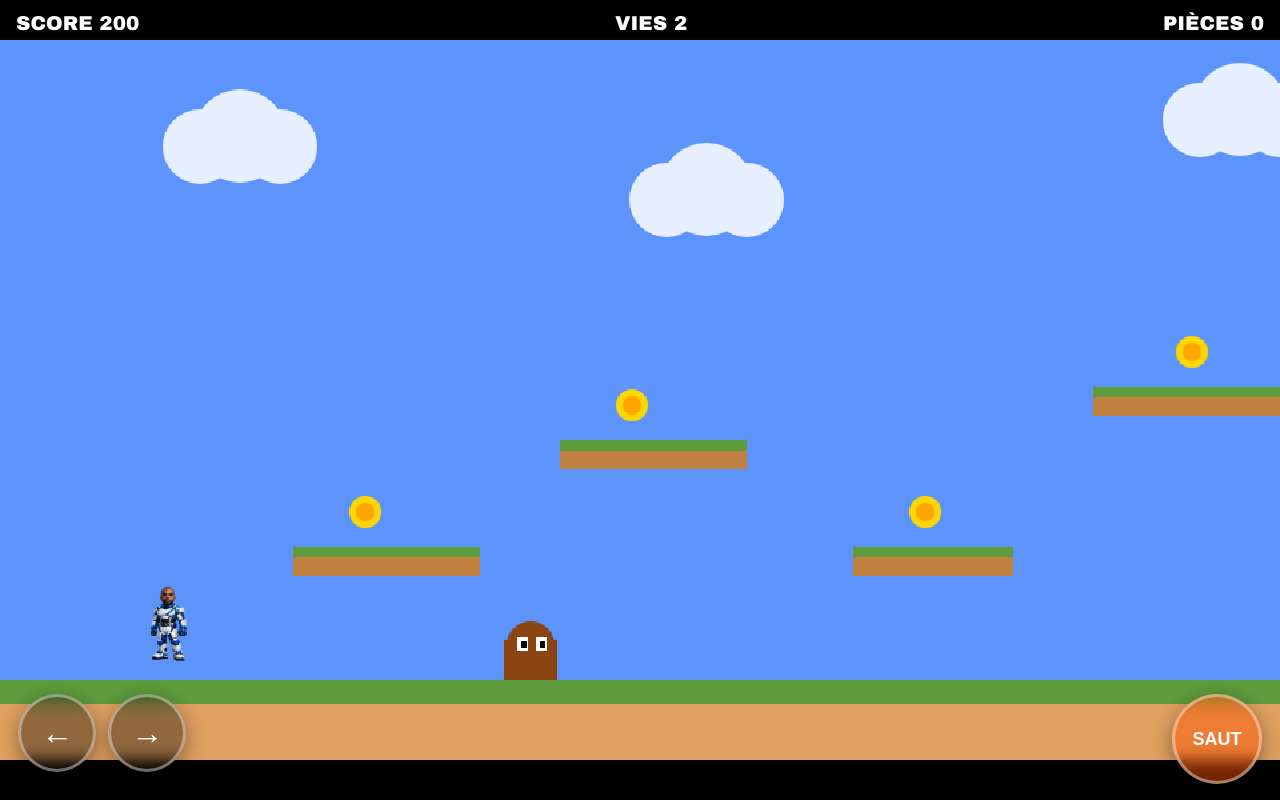
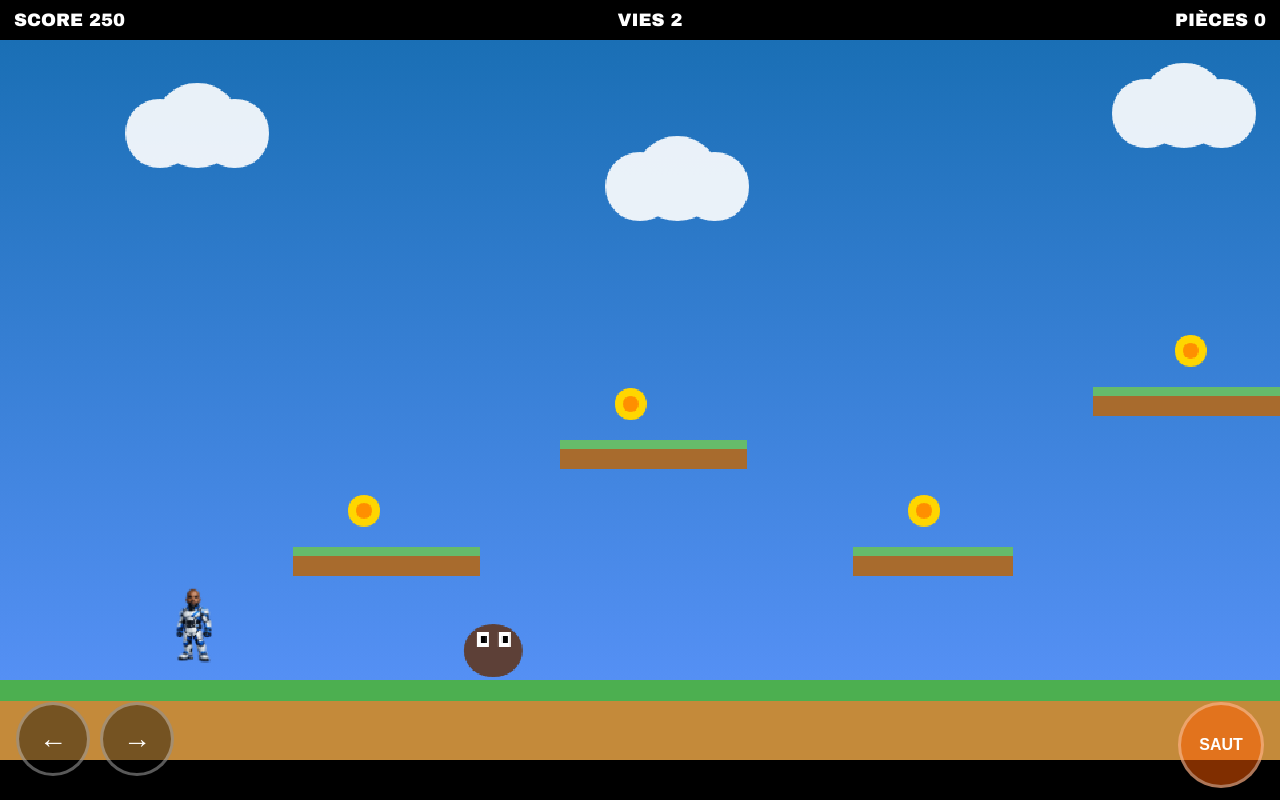
Before and after one commit to Chasmet/moi-mario-pygame, a plain HTML site: page index.html in a window 1280 px wide. Drawn offline with Linux system fonts and the light colour scheme.

Commit message:
SUPER CHK BROS - Version finale complete

```diff
--- a/game.js
+++ b/game.js
@@ -1,6 +1,5 @@
 const canvas = document.getElementById('game');
 const ctx = canvas.getContext('2d');
-
 const leftBtn = document.getElementById('leftBtn');
 const rightBtn = document.getElementById('rightBtn');
 const jumpBtn = document.getElementById('jumpBtn');
@@ -8,43 +7,23 @@ const restartBtn = document.getElementById('restartBtn');
 const overlay = document.getElementById('overlay');
 const overlayTitle = document.getElementById('overlayTitle');
 const overlayMsg = document.getElementById('overlayMsg');
-
 const scoreVal = document.getElementById('scoreVal');
 const livesVal = document.getElementById('livesVal');
 const coinsVal = document.getElementById('coinsVal');
 
-// ===================== CONFIG =====================
-const GRAVITY = 0.75;
-const JUMP_FORCE = -16.5;
-const MOVE_SPEED = 5.2;
-const FRICTION = 0.82;
+const GRAVITY = 0.72;
+const JUMP_FORCE = -16.8;
+const MOVE_SPEED = 5.4;
+const FRICTION = 0.8;
 
-let player = {
-    x: 80,
-    y: 200,
-    w: 52,
-    h: 78,
-    velX: 0,
-    velY: 0,
-    onGround: false,
-    facing: 1
-};
-
-let cameraX = 0;
-let score = 0;
-let coins = 0;
-let lives = 3;
-let gameState = 'play'; // play | dead | win
-let invincible = 0;
+let player = { x: 80, y: 200, w: 50, h: 76, velX: 0, velY: 0, onGround: false, facing: 1 };
+let cameraX = 0, score = 0, coins = 0, lives = 3, gameState = 'play', invincible = 0;
 
 const playerImg = new Image();
 playerImg.src = 'player.png';
 
-// Level data
 const platforms = [
-    // Sol principal
-    { x: 0, y: 480, w: 3200, h: 80 },
-    // Plateformes
+    { x: 0, y: 480, w: 3400, h: 80 },
     { x: 220, y: 380, w: 140, h: 22 },
     { x: 420, y: 300, w: 140, h: 22 },
     { x: 640, y: 380, w: 120, h: 22 },
@@ -56,79 +35,58 @@ const platforms = [
     { x: 2050, y: 200, w: 140, h: 22 },
     { x: 2300, y: 320, w: 200, h: 22 },
     { x: 2600, y: 240, w: 160, h: 22 },
-    { x: 2850, y: 360, w: 180, h: 22 }
+    { x: 2850, y: 360, w: 180, h: 22 },
+    { x: 3100, y: 300, w: 150, h: 22 }
 ];
 
 let enemies = [
-    { x: 380, y: 440, w: 40, h: 40, velX: -1.8, alive: true },
-    { x: 700, y: 440, w: 40, h: 40, velX: 1.6, alive: true },
-    { x: 980, y: 440, w: 40, h: 40, velX: -2.0, alive: true },
-    { x: 1450, y: 440, w: 40, h: 40, velX: 1.9, alive: true },
-    { x: 1900, y: 440, w: 40, h: 40, velX: -1.7, alive: true },
-    { x: 2450, y: 440, w: 40, h: 40, velX: 2.1, alive: true },
-    { x: 2700, y: 440, w: 40, h: 40, velX: -1.5, alive: true }
+    { x: 380, y: 432, w: 44, h: 44, velX: -1.9, alive: true },
+    { x: 720, y: 432, w: 44, h: 44, velX: 1.7, alive: true },
+    { x: 980, y: 432, w: 44, h: 44, velX: -2.1, alive: true },
+    { x: 1420, y: 432, w: 44, h: 44, velX: 1.8, alive: true },
+    { x: 1880, y: 432, w: 44, h: 44, velX: -1.6, alive: true },
+    { x: 2380, y: 432, w: 44, h: 44, velX: 2.0, alive: true },
+    { x: 2750, y: 432, w: 44, h: 44, velX: -1.7, alive: true },
+    { x: 3050, y: 432, w: 44, h: 44, velX: 1.9, alive: true }
 ];
 
 let coinList = [
-    { x: 260, y: 340, collected: false },
-    { x: 460, y: 260, collected: false },
-    { x: 680, y: 340, collected: false },
-    { x: 880, y: 220, collected: false },
-    { x: 1120, y: 300, collected: false },
-    { x: 1360, y: 210, collected: false },
-    { x: 1620, y: 320, collected: false },
-    { x: 1860, y: 240, collected: false },
-    { x: 2100, y: 160, collected: false },
-    { x: 2360, y: 280, collected: false },
-    { x: 2650, y: 200, collected: false },
-    { x: 2900, y: 320, collected: false }
-];
+    {x:260,y:340},{x:460,y:260},{x:680,y:340},{x:880,y:220},
+    {x:1120,y:300},{x:1360,y:210},{x:1620,y:320},{x:1860,y:240},
+    {x:2100,y:160},{x:2360,y:280},{x:2650,y:200},{x:2900,y:320},
+    {x:3150,y:260}
+].map(c => ({...c, collected: false}));
 
-const flag = { x: 3050, y: 320, w: 20, h: 160 };
+const flag = { x: 3280, y: 300, w: 20, h: 180 };
 
-// ===================== INPUT =====================
-let keys = {};
-let touchLeft = false;
-let touchRight = false;
+let keys = {}, touchLeft = false, touchRight = false;
 
 function bindHold(btn, on, off) {
-    const start = (e) => { e.preventDefault(); btn.classList.add('active'); on(); };
-    const end = (e) => { e.preventDefault(); btn.classList.remove('active'); off(); };
-    ['touchstart', 'mousedown'].forEach(ev => btn.addEventListener(ev, start, { passive: false }));
-    ['touchend', 'touchcancel', 'mouseup', 'mouseleave'].forEach(ev => btn.addEventListener(ev, end, { passive: false }));
+    const start = e => { e.preventDefault(); btn.classList.add('active'); on(); };
+    const end = e => { e.preventDefault(); btn.classList.remove('active'); off(); };
+    ['touchstart','mousedown'].forEach(ev => btn.addEventListener(ev, start, {passive:false}));
+    ['touchend','touchcancel','mouseup','mouseleave'].forEach(ev => btn.addEventListener(ev, end, {passive:false}));
 }
-
 bindHold(leftBtn, () => touchLeft = true, () => touchLeft = false);
 bindHold(rightBtn, () => touchRight = true, () => touchRight = false);
-bindHold(jumpBtn, () => {
-    if (player.onGround && gameState === 'play') {
-        player.velY = JUMP_FORCE;
-        player.onGround = false;
-    }
-}, () => {});
+bindHold(jumpBtn, () => { if (player.onGround && gameState === 'play') { player.velY = JUMP_FORCE; player.onGround = false; } }, () => {});
 
-restartBtn.addEventListener('click', resetGame);
-restartBtn.addEventListener('touchstart', (e) => { e.preventDefault(); resetGame(); }, { passive: false });
+restartBtn.onclick = resetGame;
+restartBtn.addEventListener('touchstart', e => { e.preventDefault(); resetGame(); }, {passive:false});
 
 document.addEventListener('keydown', e => {
     keys[e.key.toLowerCase()] = true;
     if ((e.key === ' ' || e.key === 'ArrowUp') && player.onGround && gameState === 'play') {
-        player.velY = JUMP_FORCE;
-        player.onGround = false;
+        player.velY = JUMP_FORCE; player.onGround = false;
     }
     if (e.key.toLowerCase() === 'r' && gameState !== 'play') resetGame();
 });
 document.addEventListener('keyup', e => keys[e.key.toLowerCase()] = false);
 
-// ===================== RESIZE =====================
 function resize() {
-    const ratio = 960 / 540;
-    let w = window.innerWidth;
-    let h = w / ratio;
-    if (h > window.innerHeight) {
-        h = window.innerHeight;
-        w = h * ratio;
-    }
+    const ratio = 960/540;
+    let w = window.innerWidth, h = w / ratio;
+    if (h > window.innerHeight) { h = window.innerHeight; w = h * ratio; }
     canvas.style.width = w + 'px';
     canvas.style.height = h + 'px';
 }
@@ -136,25 +94,12 @@ window.addEventListener('resize', resize);
 window.addEventListener('orientationchange', resize);
 resize();
 
-// ===================== LOGIC =====================
 function resetGame() {
-    player.x = 80;
-    player.y = 200;
-    player.velX = 0;
-    player.velY = 0;
-    player.onGround = false;
-    cameraX = 0;
-    score = 0;
-    coins = 0;
-    lives = 3;
-    invincible = 0;
-    gameState = 'play';
+    player = { x: 80, y: 200, w: 50, h: 76, velX: 0, velY: 0, onGround: false, facing: 1 };
+    cameraX = 0; score = 0; coins = 0; lives = 3; invincible = 0; gameState = 'play';
     overlay.style.display = 'none';
-
-    enemies.forEach(e => { e.alive = true; e.x = e.startX || e.x; });
-    enemies.forEach(e => { if (!e.startX) e.startX = e.x; });
+    enemies.forEach(e => { e.alive = true; e.x = e.startX; });
     coinList.forEach(c => c.collected = false);
-
     updateUI();
 }
 
@@ -174,19 +119,19 @@ function die() {
         overlayMsg.textContent = 'Score final : ' + score;
         overlay.style.display = 'flex';
     } else {
-        player.x = Math.max(80, cameraX + 100);
+        player.x = Math.max(80, cameraX + 120);
         player.y = 200;
         player.velY = 0;
-        invincible = 90;
+        invincible = 100;
     }
 }
 
 function win() {
     gameState = 'win';
-    score += 1000 + coins * 50;
+    score += 1500 + coins * 50;
     updateUI();
     overlayTitle.textContent = 'VICTOIRE !';
-    overlayMsg.textContent = 'Score : ' + score + ' | Pièces : ' + coins;
+    overlayMsg.textContent = 'CHK NOIR a gagné !  Score : ' + score;
     overlay.style.display = 'flex';
 }
 
@@ -194,19 +139,10 @@ function update() {
     if (gameState !== 'play') return;
 
     let moving = false;
-    if (keys['arrowleft'] || keys['q'] || keys['a'] || touchLeft) {
-        player.velX = -MOVE_SPEED;
-        player.facing = -1;
-        moving = true;
-    }
-    if (keys['arrowright'] || keys['d'] || touchRight) {
-        player.velX = MOVE_SPEED;
-        player.facing = 1;
-        moving = true;
-    }
+    if (keys['arrowleft'] || keys['q'] || keys['a'] || touchLeft) { player.velX = -MOVE_SPEED; player.facing = -1; moving = true; }
+    if (keys['arrowright'] || keys['d'] || touchRight) { player.velX = MOVE_SPEED; player.facing = 1; moving = true; }
     if (!moving) player.velX *= FRICTION;
-    if (Math.abs(player.velX) < 0.3) player.velX = 0;
-
+    if (Math.abs(player.velX) < 0.25) player.velX = 0;
     player.x += player.velX;
 
     player.velY += GRAVITY;
@@ -215,9 +151,7 @@ function update() {
     player.onGround = false;
     for (const p of platforms) {
         if (player.x + player.w > p.x && player.x < p.x + p.w) {
-            if (player.velY >= 0 &&
-                player.y + player.h > p.y &&
-                player.y + player.h - player.velY <= p.y + 12) {
+            if (player.velY >= 0 && player.y + player.h > p.y && player.y + player.h - player.velY <= p.y + 14) {
                 player.y = p.y - player.h;
                 player.velY = 0;
                 player.onGround = true;
@@ -225,36 +159,30 @@ function update() {
         }
     }
 
-    if (player.y > 600) die();
+    if (player.y > 620) die();
 
-    if (player.x > cameraX + 380) cameraX = player.x - 380;
-    if (player.x < cameraX + 120) cameraX = Math.max(0, player.x - 120);
-    cameraX = Math.max(0, Math.min(cameraX, 3200 - 960));
+    if (player.x > cameraX + 400) cameraX = player.x - 400;
+    if (player.x < cameraX + 140) cameraX = Math.max(0, player.x - 140);
+    cameraX = Math.max(0, Math.min(cameraX, 3400 - 960));
 
     enemies.forEach(e => {
         if (!e.alive) return;
         e.x += e.velX;
+        if (e.x < 40 || e.x > 3300) e.velX *= -1;
 
-        if (e.x < 50 || e.x > 3100) e.velX *= -1;
-
-        if (player.x + player.w > e.x && player.x < e.x + e.w &&
-            player.y + player.h > e.y && player.y < e.y + e.h) {
-
-            if (player.velY > 0 && player.y + player.h - player.velY < e.y + 15) {
+        if (player.x + player.w > e.x && player.x < e.x + e.w && player.y + player.h > e.y && player.y < e.y + e.h) {
+            if (player.velY > 0 && player.y + player.h - player.velY < e.y + 16) {
                 e.alive = false;
-                player.velY = -10;
-                score += 200;
+                player.velY = -11;
+                score += 250;
                 updateUI();
-            } else {
-                die();
-            }
+            } else die();
         }
     });
 
     coinList.forEach(c => {
         if (c.collected) return;
-        if (player.x + player.w > c.x && player.x < c.x + 28 &&
-            player.y + player.h > c.y && player.y < c.y + 28) {
+        if (player.x + player.w > c.x && player.x < c.x + 26 && player.y + player.h > c.y && player.y < c.y + 26) {
             c.collected = true;
             coins++;
             score += 100;
@@ -262,91 +190,92 @@ function update() {
         }
     });
 
-    if (player.x + player.w > flag.x && player.x < flag.x + flag.w &&
-        player.y + player.h > flag.y) {
-        win();
-    }
+    if (player.x + player.w > flag.x && player.x < flag.x + flag.w && player.y + player.h > flag.y) win();
 
     if (invincible > 0) invincible--;
 }
 
-// ===================== DRAW =====================
 function drawCloud(x, y) {
-    ctx.fillStyle = 'rgba(255,255,255,0.85)';
+    ctx.fillStyle = 'rgba(255,255,255,0.9)';
     ctx.beginPath();
-    ctx.arc(x, y, 28, 0, Math.PI * 2);
-    ctx.arc(x + 30, y - 8, 35, 0, Math.PI * 2);
-    ctx.arc(x + 60, y, 28, 0, Math.PI * 2);
+    ctx.arc(x, y, 26, 0, Math.PI*2);
+    ctx.arc(x+28, y-6, 32, 0, Math.PI*2);
+    ctx.arc(x+56, y, 26, 0, Math.PI*2);
     ctx.fill();
 }
 
 function draw() {
-    ctx.fillStyle = '#5C94FC';
-    ctx.fillRect(0, 0, canvas.width, canvas.height);
+    // Sky gradient
+    const grd = ctx.createLinearGradient(0, 0, 0, 540);
+    grd.addColorStop(0, '#1a6fb5');
+    grd.addColorStop(1, '#5C94FC');
+    ctx.fillStyle = grd;
+    ctx.fillRect(0, 0, 960, 540);
 
-    drawCloud(150 - cameraX * 0.3, 80);
-    drawCloud(500 - cameraX * 0.3, 120);
-    drawCloud(900 - cameraX * 0.3, 60);
-    drawCloud(1400 - cameraX * 0.3, 100);
+    drawCloud(120 - cameraX*0.25, 70);
+    drawCloud(480 - cameraX*0.25, 110);
+    drawCloud(860 - cameraX*0.25, 55);
+    drawCloud(1300 - cameraX*0.25, 90);
 
     ctx.save();
     ctx.translate(-cameraX, 0);
 
     // Ground
-    ctx.fillStyle = '#E0A060';
-    ctx.fillRect(0, 480, 3200, 80);
-    ctx.fillStyle = '#5D9B3C';
-    ctx.fillRect(0, 480, 3200, 18);
+    ctx.fillStyle = '#C48A3A';
+    ctx.fillRect(0, 480, 3400, 80);
+    ctx.fillStyle = '#4CAF50';
+    ctx.fillRect(0, 480, 3400, 16);
 
     // Platforms
     platforms.forEach(p => {
         if (p.y >= 480) return;
-        ctx.fillStyle = '#C08040';
+        ctx.fillStyle = '#A86B2D';
         ctx.fillRect(p.x, p.y, p.w, p.h);
-        ctx.fillStyle = '#5D9B3C';
-        ctx.fillRect(p.x, p.y, p.w, 8);
+        ctx.fillStyle = '#66BB6A';
+        ctx.fillRect(p.x, p.y, p.w, 7);
     });
 
     // Flag
-    ctx.fillStyle = '#228B22';
-    ctx.fillRect(flag.x, flag.y, 12, flag.h);
-    ctx.fillStyle = '#FF0000';
+    ctx.fillStyle = '#1B5E20';
+    ctx.fillRect(flag.x, flag.y, 10, flag.h);
+    ctx.fillStyle = '#FF1744';
     ctx.beginPath();
-    ctx.moveTo(flag.x + 12, flag.y);
-    ctx.lineTo(flag.x + 55, flag.y + 22);
-    ctx.lineTo(flag.x + 12, flag.y + 44);
+    ctx.moveTo(flag.x+10, flag.y);
+    ctx.lineTo(flag.x+52, flag.y+20);
+    ctx.lineTo(flag.x+10, flag.y+40);
     ctx.fill();
 
     // Coins
     coinList.forEach(c => {
         if (c.collected) return;
-        ctx.fillStyle = '#FFD700';
+        ctx.fillStyle = '#FFD600';
         ctx.beginPath();
-        ctx.arc(c.x + 14, c.y + 14, 12, 0, Math.PI * 2);
+        ctx.arc(c.x+13, c.y+13, 12, 0, Math.PI*2);
         ctx.fill();
-        ctx.fillStyle = '#FFA500';
+        ctx.fillStyle = '#FF8F00';
         ctx.beginPath();
-        ctx.arc(c.x + 14, c.y + 14, 7, 0, Math.PI * 2);
+        ctx.arc(c.x+13, c.y+13, 6, 0, Math.PI*2);
         ctx.fill();
     });
 
-    // Enemies
+    // Enemies (simple style)
     enemies.forEach(e => {
         if (!e.alive) return;
-        ctx.fillStyle = '#8B4513';
-        ctx.fillRect(e.x, e.y + 10, e.w, e.h - 10);
+        // body
+        ctx.fillStyle = '#5D4037';
         ctx.beginPath();
-        ctx.arc(e.x + e.w / 2, e.y + 14, 18, 0, Math.PI * 2);
+        ctx.ellipse(e.x + e.w/2, e.y + e.h/2 + 4, e.w/2, e.h/2 - 2, 0, 0, Math.PI*2);
         ctx.fill();
+        // eyes
         ctx.fillStyle = '#FFF';
-        ctx.fillRect(e.x + 10, e.y + 8, 8, 10);
-        ctx.fillRect(e.x + 24, e.y + 8, 8, 10);
+        ctx.fillRect(e.x + 10, e.y + 12, 9, 11);
+        ctx.fillRect(e.x + 26, e.y + 12, 9, 11);
         ctx.fillStyle = '#000';
-        ctx.fillRect(e.x + 13, e.y + 11, 4, 5);
-        ctx.fillRect(e.x + 27, e.y + 11, 4, 5);
+        ctx.fillRect(e.x + 13, e.y + 15, 4, 5);
+        ctx.fillRect(e.x + 29, e.y + 15, 4, 5);
     });
 
-    // Player
+    // Player (CHK NOIR)
     if (invincible % 6 < 3 || invincible === 0) {
         if (playerImg.complete && playerImg.naturalWidth > 0) {
             ctx.save();
@@ -359,8 +288,12 @@ function draw() {
             }
             ctx.restore();
         } else {
-            ctx.fillStyle = '#FF4500';
+            // fallback CHK
+            ctx.fillStyle = '#00A8FF';
             ctx.fillRect(player.x, player.y, player.w, player.h);
+            ctx.fillStyle = '#fff';
+            ctx.font = 'bold 14px Arial';
+            ctx.fillText('CHK', player.x + 8, player.y + 42);
         }
     }
 
--- a/index.html
+++ b/index.html
@@ -5,144 +5,33 @@
     <meta name="viewport" content="width=device-width, initial-scale=1.0, maximum-scale=1.0, user-scalable=no, viewport-fit=cover">
     <meta name="apple-mobile-web-app-capable" content="yes">
     <meta name="mobile-web-app-capable" content="yes">
-    <meta name="theme-color" content="#5C94FC">
-    <meta name="apple-mobile-web-app-status-bar-style" content="black-translucent">
+    <meta name="theme-color" content="#00A8FF">
     <link rel="manifest" href="manifest.json">
-    <link rel="apple-touch-icon" href="player.png">
-    <title>Super CHK Bros</title>
+    <title>SUPER CHK BROS</title>
     <style>
-        * {
-            box-sizing: border-box;
-            -webkit-tap-highlight-color: transparent;
-            touch-action: none;
-            user-select: none;
-        }
-        html, body {
-            margin: 0;
-            padding: 0;
-            width: 100%;
-            height: 100%;
-            overflow: hidden;
-            background: #000;
-            font-family: 'Arial Black', Arial, sans-serif;
-        }
-        body {
-            display: flex;
-            align-items: center;
-            justify-content: center;
-        }
-        #game {
-            display: block;
-            width: 100vw;
-            height: auto;
-            max-height: 100vh;
-            image-rendering: pixelated;
-            image-rendering: crisp-edges;
-            background: #5C94FC;
-        }
-        #ui {
-            position: fixed;
-            top: 0;
-            left: 0;
-            right: 0;
-            padding: 12px 16px;
-            display: flex;
-            justify-content: space-between;
-            color: white;
-            font-size: 20px;
-            text-shadow: 2px 2px 0 #000;
-            z-index: 50;
-            pointer-events: none;
-        }
-        #controls {
-            position: fixed;
-            left: 0;
-            right: 0;
-            bottom: calc(16px + env(safe-area-inset-bottom));
-            display: flex;
-            justify-content: space-between;
-            padding: 0 18px;
-            z-index: 100;
-            pointer-events: none;
-        }
-        .control-group {
-            display: flex;
-            gap: 12px;
-            pointer-events: auto;
-        }
-        .control-btn {
-            width: 78px;
-            height: 78px;
-            border: 3px solid rgba(255,255,255,0.4);
-            border-radius: 50%;
-            background: rgba(0,0,0,0.35);
-            backdrop-filter: blur(8px);
-            color: white;
-            font-size: 32px;
-            font-weight: bold;
-            display: flex;
-            align-items: center;
-            justify-content: center;
-            box-shadow: 0 6px 20px rgba(0,0,0,0.4);
-        }
-        .control-btn:active, .control-btn.active {
-            transform: scale(0.92);
-            background: rgba(255, 140, 0, 0.55);
-        }
-        #jumpBtn {
-            font-size: 18px;
-            width: 90px;
-            height: 90px;
-            border-radius: 50%;
-            background: rgba(255, 80, 0, 0.45);
-        }
-        #overlay {
-            position: fixed;
-            inset: 0;
-            background: rgba(0,0,0,0.75);
-            display: none;
-            flex-direction: column;
-            align-items: center;
-            justify-content: center;
-            z-index: 200;
-            color: white;
-            text-align: center;
-        }
-        #overlay h1 {
-            font-size: 48px;
-            margin: 0 0 12px;
-            text-shadow: 3px 3px 0 #000;
-        }
-        #overlay p {
-            font-size: 22px;
-            margin: 8px 0 24px;
-        }
-        #overlay button {
-            padding: 16px 40px;
-            font-size: 24px;
-            font-weight: bold;
-            border: none;
-            border-radius: 16px;
-            background: #ff6600;
-            color: white;
-            box-shadow: 0 8px 24px rgba(0,0,0,0.4);
-        }
-        @media (max-width: 480px) {
-            .control-btn { width: 68px; height: 68px; font-size: 28px; }
-            #jumpBtn { width: 78px; height: 78px; font-size: 16px; }
-            #ui { font-size: 16px; }
-        }
+        * { box-sizing: border-box; -webkit-tap-highlight-color: transparent; touch-action: none; user-select: none; }
+        html, body { margin: 0; padding: 0; width: 100%; height: 100%; overflow: hidden; background: #000; font-family: Arial Black, Arial, sans-serif; }
+        body { display: flex; align-items: center; justify-content: center; }
+        #game { display: block; width: 100vw; height: auto; max-height: 100vh; image-rendering: pixelated; }
+        #ui { position: fixed; top: 0; left: 0; right: 0; padding: 10px 14px; display: flex; justify-content: space-between; color: #fff; font-size: 18px; text-shadow: 2px 2px 0 #000; z-index: 50; pointer-events: none; }
+        #controls { position: fixed; left: 0; right: 0; bottom: calc(12px + env(safe-area-inset-bottom)); display: flex; justify-content: space-between; padding: 0 16px; z-index: 100; pointer-events: none; }
+        .control-group { display: flex; gap: 10px; pointer-events: auto; }
+        .control-btn { width: 74px; height: 74px; border: 3px solid rgba(255,255,255,0.35); border-radius: 50%; background: rgba(0,0,0,0.4); color: white; font-size: 28px; font-weight: bold; display: flex; align-items: center; justify-content: center; }
+        .control-btn:active, .control-btn.active { transform: scale(0.92); background: rgba(0,168,255,0.55); }
+        #jumpBtn { width: 86px; height: 86px; font-size: 16px; background: rgba(255,92,0,0.5); }
+        #overlay { position: fixed; inset: 0; background: rgba(0,0,0,0.8); display: none; flex-direction: column; align-items: center; justify-content: center; z-index: 200; color: white; text-align: center; }
+        #overlay h1 { font-size: 42px; margin: 0 0 10px; text-shadow: 3px 3px 0 #000; }
+        #overlay p { font-size: 20px; margin: 6px 0 22px; }
+        #overlay button { padding: 14px 36px; font-size: 22px; font-weight: bold; border: none; border-radius: 14px; background: #00A8FF; color: white; }
     </style>
 </head>
 <body>
     <canvas id="game" width="960" height="540"></canvas>
-
     <div id="ui">
         <div>SCORE <span id="scoreVal">0</span></div>
         <div>VIES <span id="livesVal">3</span></div>
         <div>PIÈCES <span id="coinsVal">0</span></div>
     </div>
-
     <div id="controls">
         <div class="control-group">
             <button class="control-btn" id="leftBtn">←</button>
@@ -152,18 +41,12 @@
             <button class="control-btn" id="jumpBtn">SAUT</button>
         </div>
     </div>
-
     <div id="overlay">
         <h1 id="overlayTitle">GAME OVER</h1>
         <p id="overlayMsg">Score final : 0</p>
         <button id="restartBtn">REJOUER</button>
     </div>
-
     <script src="game.js"></script>
-    <script>
-        if ('serviceWorker' in navigator) {
-            navigator.serviceWorker.register('./sw.js').catch(console.error);
-        }
-    </script>
+    <script>if('serviceWorker' in navigator){navigator.serviceWorker.register('./sw.js').catch(()=>{})}</script>
 </body>
 </html>
```
Also changed, not shown: README.md.
